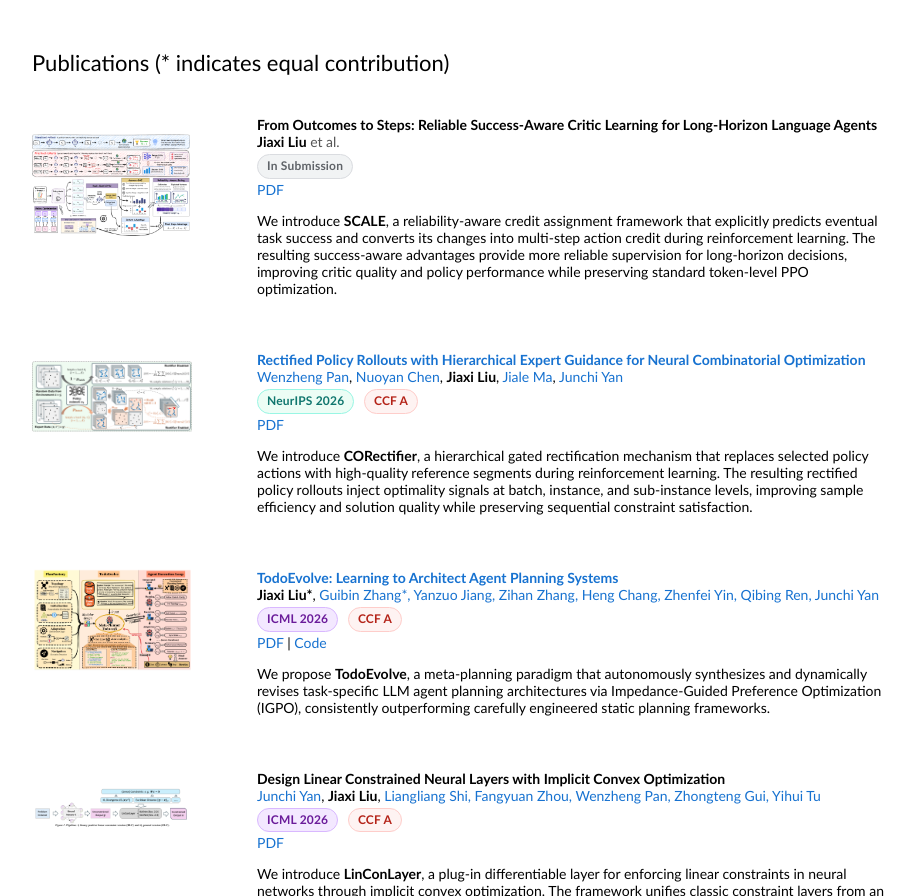
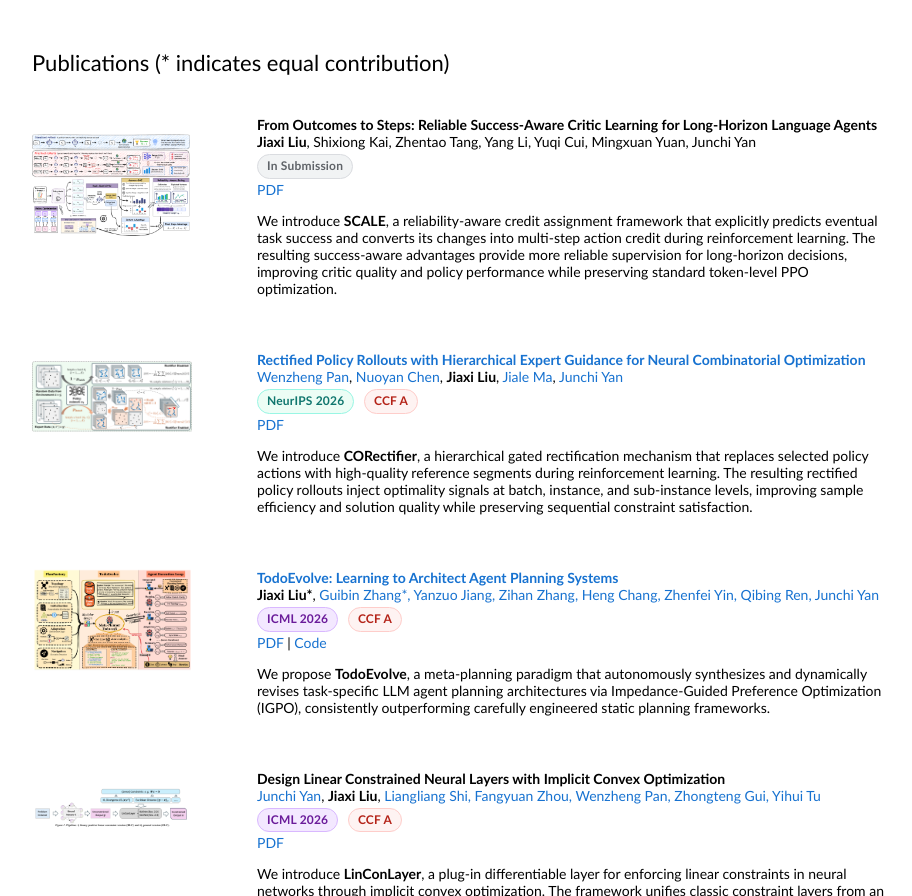
Before and after one commit to EcthelionLiu/EcthelionLiu.github.io, a plain HTML site: page index.html in a window 1280 px wide. Shown: the part 1042-1938 px from the top of the page, without its empty margins (178-1090 px from the left). Drawn offline with Linux system fonts and the light colour scheme.

Commit message:
update
Updated author list for the paper in index.html.

```diff
--- a/index.html
+++ b/index.html
@@ -253,8 +253,13 @@
               </td>
               <td style="padding: 20px; width:75%; vertical-align:middle">
                 <span class="papertitle">From Outcomes to Steps: Reliable Success-Aware Critic Learning for Long-Horizon Language Agents</span>
-                <br>
-                <strong>Jiaxi Liu</strong><span class="paper-meta"> et al.</span>
+                <strong>Jiaxi Liu</strong>,
+                Shixiong Kai,
+                Zhentao Tang,
+                Yang Li,
+                Yuqi Cui,
+                Mingxuan Yuan,
+                Junchi Yan
                 <br>
                 <span class="venue-badge venue-preprint">In Submission</span>
                 <br>
```
